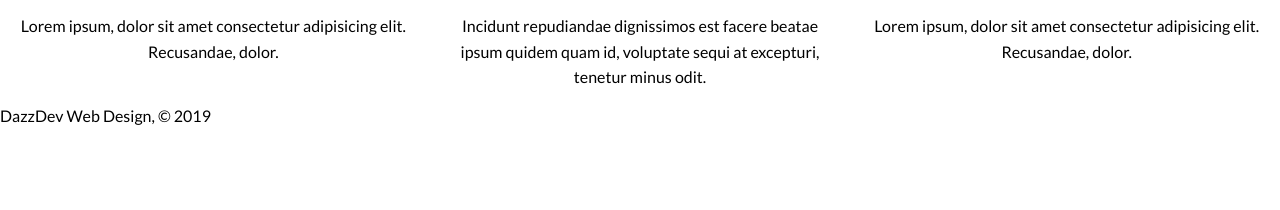
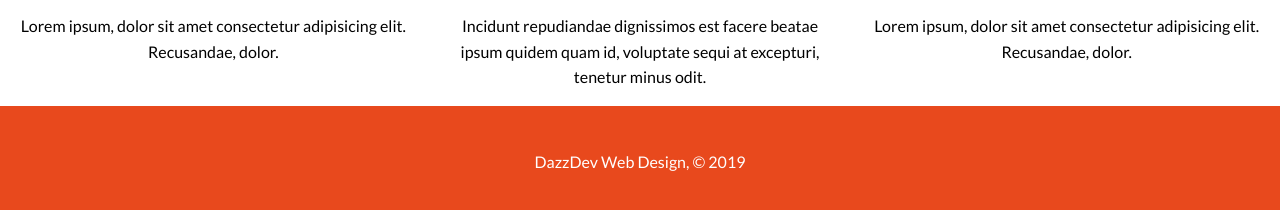
Before and after one commit to DariuszOkonski/webpage-web-design, a website: page index.html in a window 1280 px wide. Shown: the part 684-894 px from the top of the page. Before the commit the page ends 809 px from the top, so only its background shows below. Drawn offline with nearby package versions, Linux system fonts and the light colour scheme; files that its build step writes are made by us from their sources; files whose address does not match are found by name.

Commit message:
add styling for footer for both mobile and desktop views

```diff
--- a/scss/_home.scss
+++ b/scss/_home.scss
@@ -226,3 +226,25 @@
     }
   }
 }
+
+// Footer section ==============================
+.footer {
+  background-color: $bg-orange;
+  padding: 0.5rem;
+
+  &__paragraph {
+    text-align: center;
+    color: $color-white;
+    font-size: 0.8rem;
+    line-height: 40px;
+  }
+
+  @media(min-width: 1025px) {
+    padding: 1rem;
+
+    &__paragraph {
+      font-size: 1rem;
+      line-height: 80px;
+    }
+  }
+}
```
